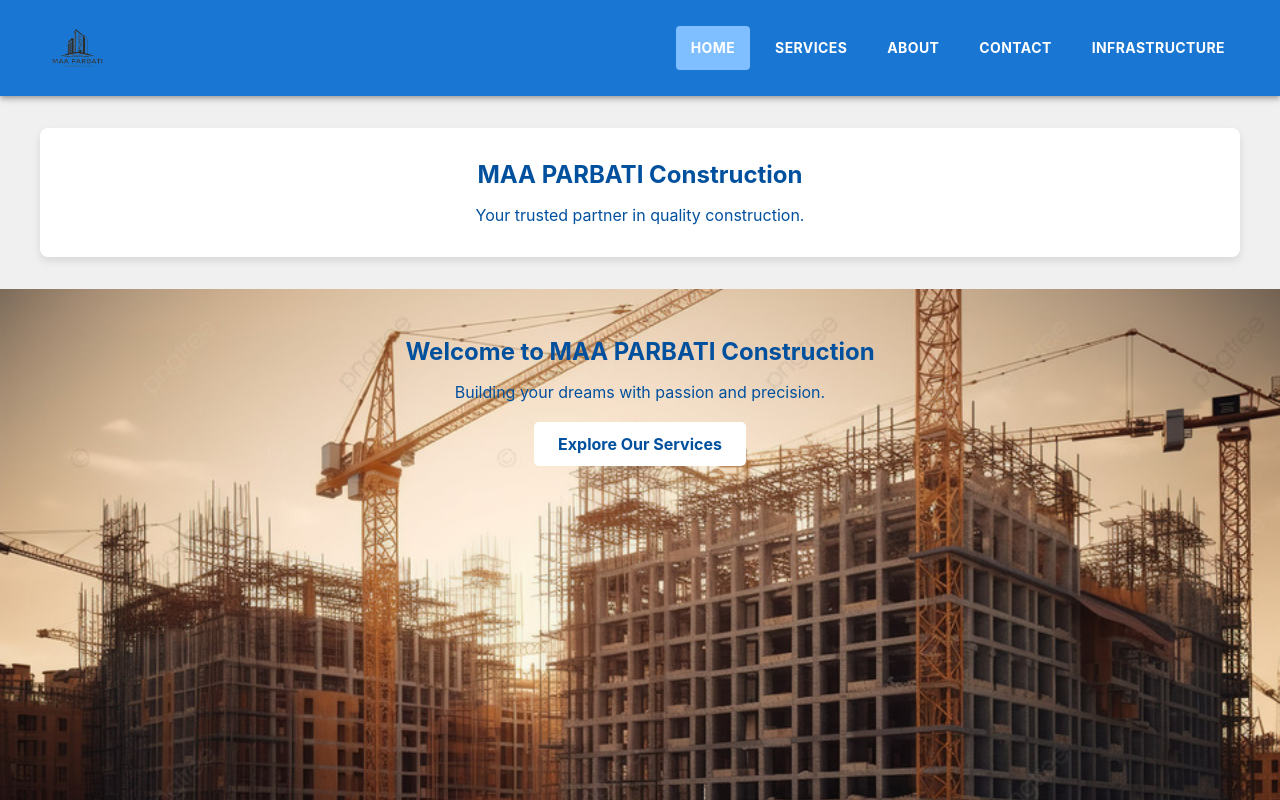
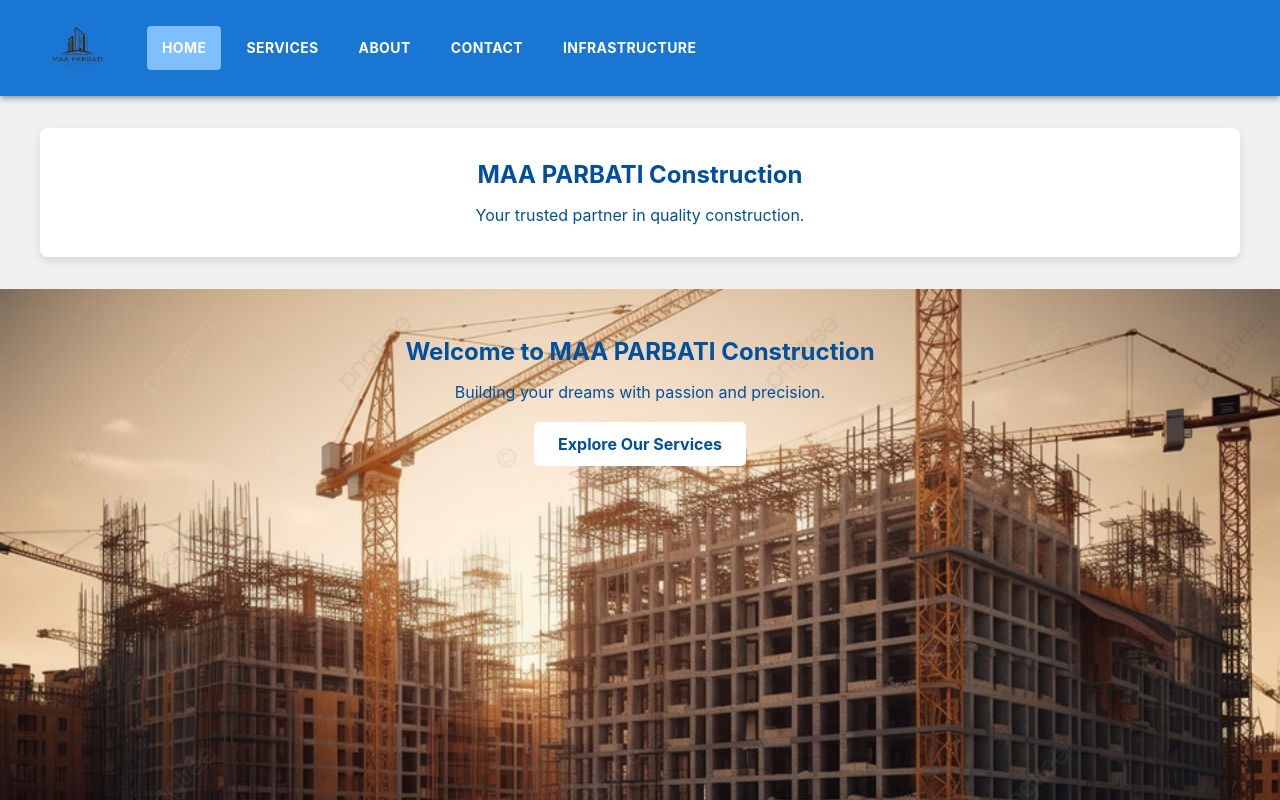
Before and after one commit to maaparbaticonstruction/maaparbaticonstruction, a React (Create React App) app: page / in a window 1280 px wide. Shown: the top 800 px of the page. Built offline with nearby package versions, Linux system fonts and the light colour scheme.

Commit message:
Modify the header to add functionality to the logo in the header Modify Shuttering material quantity Shift menu in the header to start from left to the icon

```diff
--- a/public/index.html
+++ b/public/index.html
@@ -2,7 +2,7 @@
 <html lang="en">
   <head>
     <meta charset="utf-8" />
-    <link rel="icon" href="%PUBLIC_URL%/favicon.ico" />
+    <link rel="icon" href="%PUBLIC_URL%/MAA_PARBATI-removebg-preview.png" sizes="100x100" />
     <meta name="viewport" content="width=device-width, initial-scale=1" />
     <meta name="theme-color" content="#000000" />
     <meta
--- a/src/components/Header.js
+++ b/src/components/Header.js
@@ -4,7 +4,7 @@ import { AppBar, Toolbar, Box, Button, useMediaQuery, IconButton } from '@mui/ma
 import MenuIcon from '@mui/icons-material/Menu';
 import logo from '../assets/MAA_PARBATI-removebg-preview.png';
 
-const Header = ({ onMenuClick }) => { // Add onMenuClick prop
+const Header = ({ onMenuClick }) => {
   const isMobile = useMediaQuery('(max-width:600px)'); // Check if screen size is mobile
 
   return (
@@ -12,12 +12,16 @@ const Header = ({ onMenuClick }) => { // Add onMenuClick prop
       <Toolbar
         sx={{
           display: 'flex',
-          justifyContent: 'space-between', // Align items across the width
+          justifyContent: 'flex-start', // Align items to the left
           alignItems: 'center',
           padding: '0 16px', // Add some padding
         }}
       >
-        <Box component="img" src={logo} alt="Logo" sx={{ width: '75px', mr: 2 }} />
+        {/* Make the logo clickable */}
+        <NavLink to="/" style={{ textDecoration: 'none' }}>
+          <Box component="img" src={logo} alt="Logo" sx={{ width: '75px', mr: 2 }} />
+        </NavLink>
+
         {isMobile && ( // Show menu icon only on mobile
           <IconButton
             edge="end"
@@ -28,7 +32,8 @@ const Header = ({ onMenuClick }) => { // Add onMenuClick prop
             <MenuIcon />
           </IconButton>
         )}
-        <Box sx={{ display: { xs: 'none', md: 'flex' }, gap: '10px' }}>
+
+        <Box sx={{ display: { xs: 'none', md: 'flex' }, gap: '10px', ml: 2 }}> {/* Add margin to the left */}
           {['/', '/services', '/about', '/contact', '/infrastructure'].map((path) => (
             <NavLink
               key={path}
--- a/src/pages/Home.js
+++ b/src/pages/Home.js
@@ -7,10 +7,10 @@ const Home = () => {
         <div>
             {/* Content Section */}
             <section style={{ textAlign: 'center', padding: '2rem' }}>
-                <h2 style={{ color: colors.highlight, fontSize: { xs: '1.8rem', md: '2.5rem' } }}> {/* Responsive heading size */}
+                <h2 style={{ color: colors.highlight, fontSize: { xs: '1.8rem', md: '2.5rem' } }}>
                     MAA PARBATI Construction
                 </h2>
-                <p style={{ color: colors.secondaryText, fontSize: { xs: '0.9rem', md: '1.2rem' } }}> {/* Responsive body text size */}
+                <p style={{ color: colors.secondaryText, fontSize: { xs: '0.9rem', md: '1.2rem' } }}>
                     Your trusted partner in quality construction.
                 </p>
             </section>
@@ -30,10 +30,10 @@ const Home = () => {
                     minHeight: '400px', // Ensure minimum height for mobile devices
                 }}
             >
-                <h2 style={{ color: colors.highlight, fontSize: { xs: '1.8rem', md: '2.5rem' } }}> {/* Responsive heading size */}
+                <h2 style={{ color: colors.highlight, fontSize: { xs: '1.8rem', md: '2.5rem' } }}>
                     Welcome to MAA PARBATI Construction
                 </h2>
-                <p style={{ color: colors.secondaryText, fontSize: { xs: '0.9rem', md: '1.2rem' } }}> {/* Responsive body text size */}
+                <p style={{ color: colors.secondaryText, fontSize: { xs: '0.9rem', md: '1.2rem' } }}>
                     Building your dreams with passion and precision.
                 </p>
                 <a
@@ -50,8 +50,14 @@ const Home = () => {
                         display: 'inline-block',
                         fontSize: { xs: '0.9rem', md: '1rem' }, // Responsive button text size
                     }}
-                    onMouseOver={(e) => (e.currentTarget.style.backgroundColor = colors.highlight)}
-                    onMouseOut={(e) => (e.currentTarget.style.backgroundColor = colors.buttonBg)}
+                    onMouseOver={(e) => {
+                        e.currentTarget.style.backgroundColor = '#80bfff'; // Change to the same hover color as the menu items
+                        e.currentTarget.style.color = '#FFFFFF'; // Ensure text color is white
+                    }}
+                    onMouseOut={(e) => {
+                        e.currentTarget.style.backgroundColor = colors.buttonBg; // Revert to original background color
+                        e.currentTarget.style.color = colors.buttonText; // Revert to original text color
+                    }}
                 >
                     Explore Our Services
                 </a>
--- a/src/pages/Infrastructure.js
+++ b/src/pages/Infrastructure.js
@@ -46,7 +46,7 @@ const Infrastructure = () => {
           <List>
             <ListItem sx={{ color: colors.body.main }}>Drilling machines</ListItem>
             <ListItem sx={{ color: colors.body.main }}>
-              Shuttering material (available: <strong>20,000 sqft</strong>)
+              Shuttering material (available: <strong>10,000 sqft</strong>)
             </ListItem>
           </List>
           <Box sx={{ backgroundColor: 'lightgray', padding: 2, mt: 2 }}>
```
Also changed, not shown: public/MAA_PARBATI-removebg-preview.png (added), public/manifest.json, 1 other file (tests, documents, lock files or other folders).
